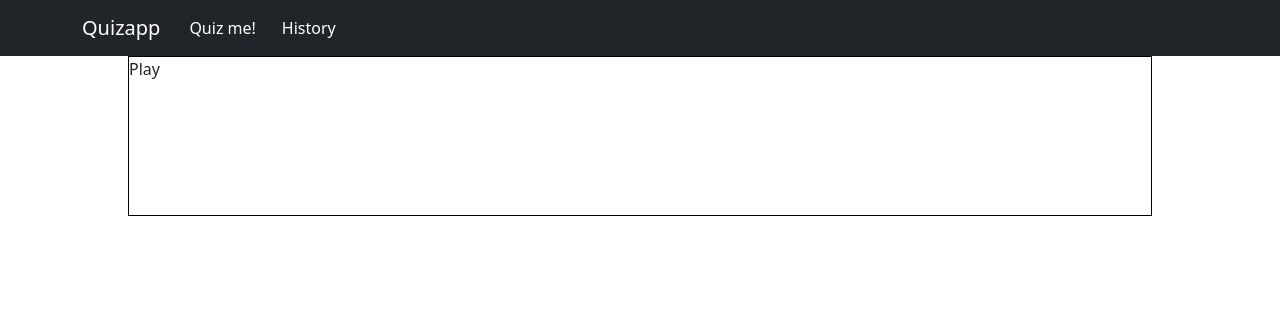
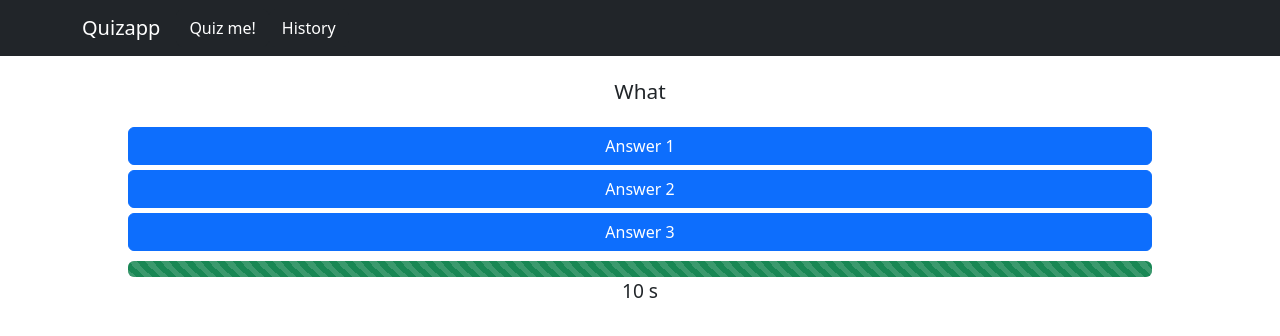
Before and after one commit to seledun/quiz-fpl-vg, a React (Vite) app: page / in a window 1280 px wide. Shown: the top 336 px of the page. Built offline with nearby package versions, Linux system fonts and the light colour scheme.

Commit message:
Create quiz layout

```diff
--- a/src/components/PlayArea.jsx
+++ b/src/components/PlayArea.jsx
@@ -1,8 +1,18 @@
+import { Button } from "react-bootstrap";
+import { ProgressBar } from "react-bootstrap";
+
 export function PlayArea({ isPlayMode }) {
 
     return(isPlayMode ?
         <div id="play-area">
-            Play
+            <span id="play-area-question">What</span>
+            <div id="play-area-buttons">
+                <Button variant="primary">Answer 1</Button>
+                <Button variant="primary">Answer 2</Button>
+                <Button variant="primary">Answer 3</Button>
+            </div>
+            <ProgressBar striped variant="success" now={100} />
+            <div id="play-area-remaining-time">10 s</div>
         </div>
         :
         <div id="history-area">
--- a/src/index.css
+++ b/src/index.css
@@ -6,6 +6,24 @@ body {
   margin: auto;
   height: 20vh;
   min-width: 200px;
-  border: 1px solid black;
   width: 80%;
 }
+
+#play-area-buttons {
+  display: flex;
+  flex-direction: column;
+  gap: 5px;
+  padding-bottom: 10px;
+}
+
+#play-area-question {
+  font-size: 1.3em;
+  text-align: center;
+  display: block;
+  margin: 20px;
+}
+
+#play-area-remaining-time {
+  font-size: 1.2em;
+  text-align: center;
+}
```
